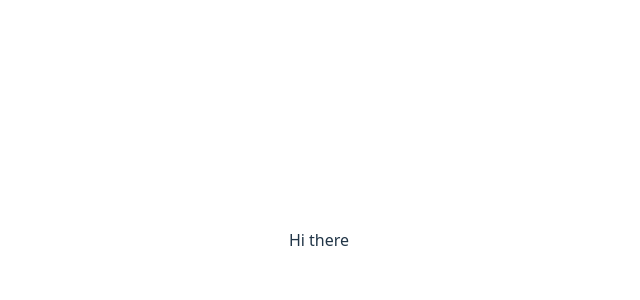
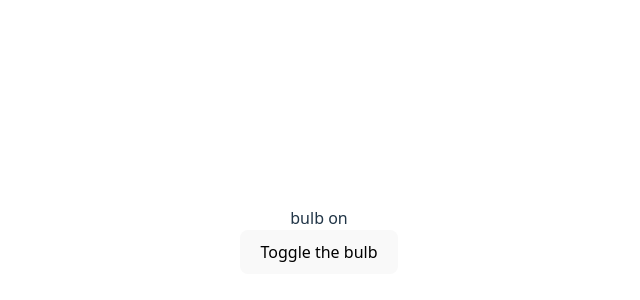
Before and after one commit to ShubhamKumaR-96/Dev_Cohort, a React (Vite) app in the folder React-State/: page / in a window 1280 px wide. Shown: the part 160-460 px from the top of the page, without its empty margins (321-961 px from the left). Built offline with nearby package versions, Linux system fonts and the light colour scheme.

Commit message:
case-1 state roll up

```diff
--- a/React-State/src/App.jsx
+++ b/React-State/src/App.jsx
@@ -1,13 +1,38 @@
-
-import './App.css'
+import { useState } from "react";
+import "./App.css";
 
 function App() {
+  return (
+    <div>
+      <LightBlub />
+    </div>
+  );
+}
+
+function LightBlub() {
+  const [bulbOn, setBlubOn] = useState(true);
+  return (
+    <div>
+      <BulbState bulbOn={bulbOn} />
+      <ToggleBulbState bulbOn={bulbOn} setBlubOn={setBlubOn} />
+    </div>
+  );
+}
+
+function BulbState({ bulbOn }) {
+  return <div>{bulbOn ? " bulb on" : "bulb off"}</div>;
+}
+
+function ToggleBulbState({ bulbOn, setBlubOn }) {
+  function toggleBulb() {
+    setBlubOn(!bulbOn);
+  }
 
   return (
-    <>
-    Hi there
-    </>
-  )
+    <div>
+      <button onClick={toggleBulb}>Toggle the bulb</button>
+    </div>
+  );
 }
 
-export default App
+export default App;
```
